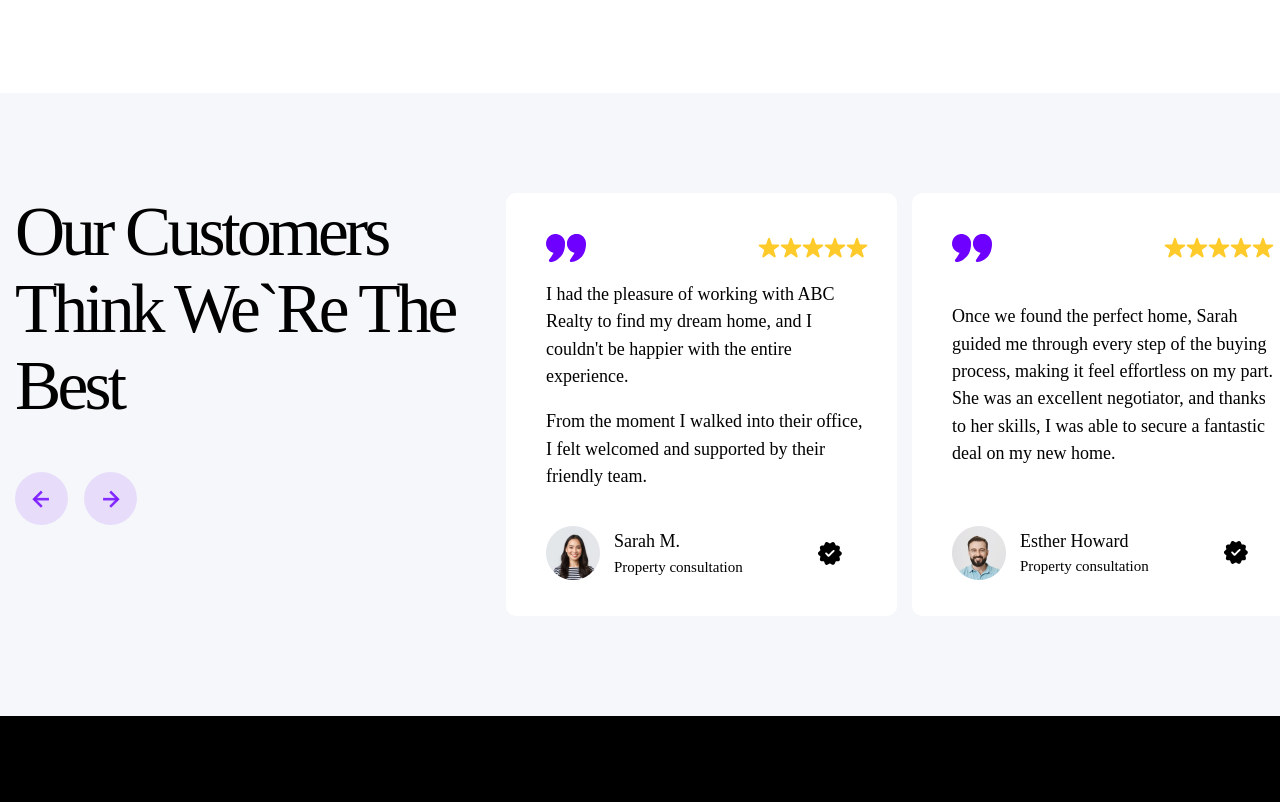
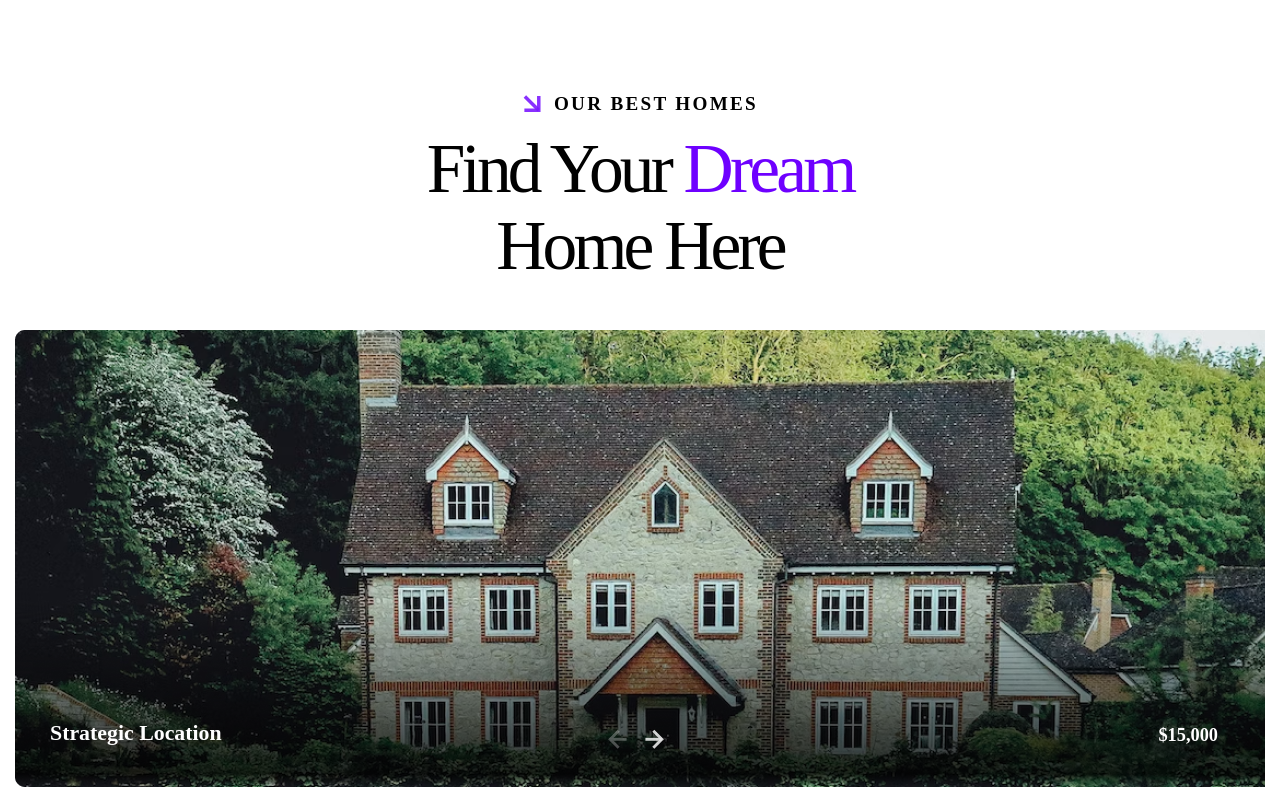
Before and after one commit to Hucci505/capella-projects, a website: page index.html in a window 1280 px wide. Shown: the part 3384-4186 px from the top of the page. Drawn offline with nearby package versions, Linux system fonts and the light colour scheme; files that its build step writes are made by us from their sources; a web font is replaced by a local one.

Commit message:
added drean section

```diff
--- a/assets/js/main.js
+++ b/assets/js/main.js
@@ -41,3 +41,11 @@ new Swiper(".cp-customers .swiper", {
     320: { slidesPerView: 1 },
   },
 });
+
+
+var swiper = new Swiper(".mySwiper", {
+  navigation: {
+    nextEl: ".swiper-button-next",
+    prevEl: ".swiper-button-prev",
+  },
+});
--- /dev/null
+++ b/assets/scss/_dream.scss
@@ -0,0 +1,78 @@
+.cp-dream {
+  &__wrap {
+    margin: 100px 0;
+    display: flex;
+    flex-direction: column;
+  }
+  &__heading {
+    margin-bottom: 46px;
+    display: flex;
+    flex-direction: column;
+    align-items: center;
+    h2 {
+      text-align: center;
+      max-width: 576px;
+    }
+  }
+  &__arrow {
+    margin-bottom: 16px;
+    display: flex;
+    gap: 12px;
+  }
+  &__swiper {
+    position: relative;
+  }
+  &__info {
+    height: 100%;
+    align-items: end;
+    display: flex;
+    justify-content: space-between;
+    padding: 0 47px 37px 35px;
+  }
+
+  .swiper-button {
+    display: flex;
+    position: absolute;
+    top: 87%;
+    left: 47%;
+    gap: 12px;
+    &-prev {
+      transform: scale(-1, 1);
+    }
+
+    &-next,
+    &-prev {
+      position: relative;
+
+      margin: 0;
+      right: auto;
+      left: auto;
+
+      &::after {
+        content: "";
+        position: absolute;
+        inset: 0;
+        background-image: url(../img/arrow-swiper.svg);
+        background-repeat: no-repeat;
+      }
+    }
+  }
+  &__cont {
+    display: flex;
+    gap: 24px;
+    margin-top: 18px;
+  }
+  &__img {
+    position: relative;
+
+    .price {
+      position: absolute;
+      top: 5%;
+      right: 4%;
+      padding: 3px 16px 3px 16px;
+      border-radius: 3.058px;
+      background: rgba(0, 0, 0, 0.19);
+      backdrop-filter: blur(28.53845977783203px);
+    }
+  }
+}
--- a/assets/scss/style.scss
+++ b/assets/scss/style.scss
@@ -2,7 +2,7 @@
 @import "./banner";
 @import "./line";
 @import "./assist", "./rental";
-@import "./cp-customers", "./services";
+@import "./cp-customers", "./services", "./dream";
 @import "./var";
 
 * {
@@ -158,6 +158,23 @@ input[type="button"] {
   letter-spacing: -3.818px;
   text-transform: capitalize;
 }
+.place {
+  color: #fff;
+  font-family: Synonym;
+  font-size: 21.852px;
+  font-style: normal;
+  font-weight: 600;
+  line-height: 152.023%; /* 33.22px */
+}
+.price {
+  color: #fff;
+  font-family: Synonym;
+  font-size: 18.346px;
+  font-style: normal;
+  font-weight: 600;
+  line-height: 152.023%; /* 27.89px */
+}
+
 .cp-header {
   background-color: #f1f0f8;
   &_wrap {
--- a/index.html
+++ b/index.html
@@ -358,6 +358,88 @@
         </div>
       </section>
 
+      <section class="cp-dream">
+        <div class="container">
+          <div class="cp-dream__wrap">
+            <div class="cp-dream__heading">
+              <div class="cp-dream__arrow">
+                <img src="./assets/img/arrow.svg" alt="" />
+                <h3>Our Best homes</h3>
+              </div>
+              <h2>Find your <span class="purp">dream</span> home here</h2>
+            </div>
+            <div class="cp-dream__swiper">
+              <div class="swiper mySwiper">
+                <div class="swiper-wrapper">
+                  <div
+                    class="swiper-slide"
+                    style="
+                      background-image: url(./assets/img/dream-1.png);
+                      height: 457px;
+                    "
+                  >
+                    <div class="cp-dream__info">
+                      <span class="place">Strategic Location</span>
+                      <span class="price">$15,000</span>
+                    </div>
+                  </div>
+                  <div
+                    class="swiper-slide"
+                    style="
+                      background-image: url(./assets/img/dream-1.png);
+                      height: 457px;
+                    "
+                  >
+                    <div class="cp-dream__info">
+                      <span class="place">Strategic Location</span>
+                      <span class="price">$15,000</span>
+                    </div>
+                  </div>
+                  <div
+                    class="swiper-slide"
+                    style="
+                      background-image: url(./assets/img/dream-1.png);
+                      height: 457px;
+                    "
+                  >
+                    <div class="cp-dream__info">
+                      <span class="place">Strategic Location</span>
+                      <span class="price">$15,000</span>
+                    </div>
+                  </div>
+                  <div
+                    class="swiper-slide"
+                    style="
+                      background-image: url(./assets/img/dream-1.png);
+                      height: 457px;
+                    "
+                  >
+                    <div class="cp-dream__info">
+                      <span class="place">Strategic Location</span>
+                      <span class="price">$15,000</span>
+                    </div>
+                  </div>
+                </div>
+                <div class="cp-customers__buttons swiper-button">
+                  <div class="swiper-button-prev"></div>
+                  <div class="swiper-button-next"></div>
+                </div>
+              </div>
+            </div>
+            <div class="cp-dream__cont">
+              <div class="cp-dream__img">
+                <img src="./assets/img/dream-small-1.png" alt="" />
+                <span class="price">$10,000</span>
+              </div>
+              <div class="cp-dream__img">
+                <img src="./assets/img/dream-smal-2.png" alt="" />
+                <span class="price">$10,000</span>
+              </div>
+            </div>
+          </div>
+        </div>
+      </section>
+
       <section class="cp-customers">
         <div class="container">
           <div class="cp-customers__wrap">
@@ -591,4 +673,4 @@
   </body>
 </html>
 
-<div style="background-image: url(./assets/img/dream-1.png)"></div>
+<!-- <div style="background-image: url(./assets/img/dream-1.png)"></div> -->
```
Also changed, not shown: assets/css/style.min.css, assets/img/arrow-swiper.svg (added), assets/js/main.min.js.
